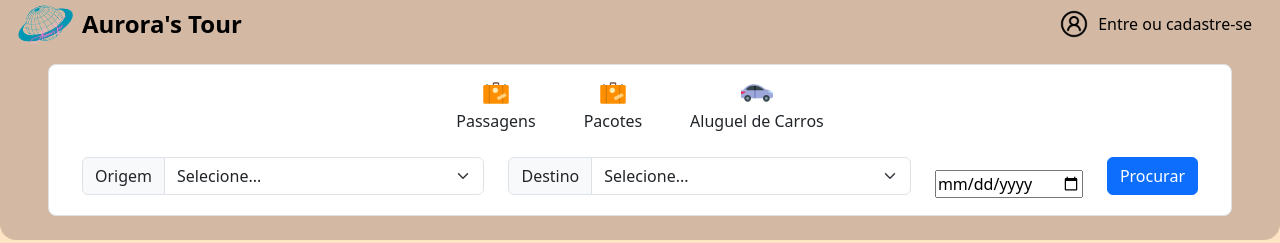
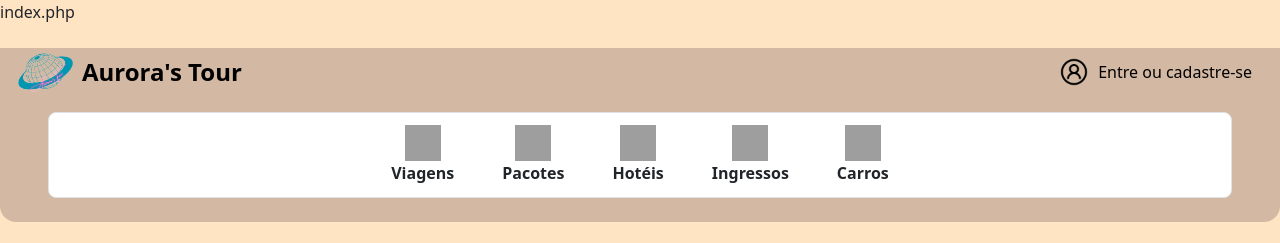
Before and after one commit to FerreiraPedroo/unisuam_back_end, a PHP site: page /index.php in a window 1280 px wide. Shown: the top 243 px of the page. Run offline with PHP 8.4, Linux system fonts and the light colour scheme; data that the repository does not hold is empty; grey boxes are pictures that could not be loaded.

Commit message:
Add files via upload
parcial

```diff
--- a/cabecalho.php
+++ b/cabecalho.php
@@ -1,6 +1,8 @@
 <?php
 
 $paginaSelecionada = explode("/", $_SERVER["REQUEST_URI"])[1];
+
+echo $paginaSelecionada;
 
 
 ?>
@@ -9,7 +11,8 @@ $paginaSelecionada = explode("/", $_SERVER["REQUEST_URI"])[1];
     <nav class="navbar navbar-expand-lg m-0 p-0">
         <div class="container-fluid">
             <a class="data-navbar-title navbar-brand d-flex align-items-center gap-2 p-1 " href="/">
-                <img src="../../src/img/logo.png" alt="Logo" width="58" height="40" class="d-inline-block align-text-top">
+                <img src="../../src/img/logo.png" alt="Logo" width="58" height="40"
+                    class="d-inline-block align-text-top">
                 Aurora's Tour
             </a>
 
@@ -34,48 +37,96 @@ $paginaSelecionada = explode("/", $_SERVER["REQUEST_URI"])[1];
     <nav class="bg-white d-flex flex-column justify-content-center w-auto mx-5 p-1 border rounded-3 gap-3">
         <ul class="navbar-nav d-flex flex-row justify-content-center gap-5">
             <li class="nav-item">
-                <a class="nav-link d-flex flex-column align-items-center <?php echo $paginaSelecionada == "passagens" ? "fw-bolder" : "" ?>" aria-current="page" href="/passagens">
-                    <img src="../../src/img/icons8-suitcase-96.png" alt="User" width="32" height="32" class="">
-                    Passagens
+                <a class="nav-link d-flex flex-column align-items-center" aria-current="page"
+                    href="./viagens/index.php">
+                    <img src="../src/img/Viagem.png" alt="Viagens" width="36" height="36">
+                    <strong> Viagens </strong>
                 </a>
             </li>
             <li class="nav-item">
-                <a class="nav-link d-flex flex-column align-items-center <?php echo $paginaSelecionada == "pacotes" ? "fw-bolder" : "" ?>" aria-current="page" href="/pacotes">
-                    <img src="../../src/img/icons8-suitcase-96.png" alt="User" width="32" height="32" class="d-inline-block align-text-top">
-                    Pacotes
+                <a class="nav-link d-flex flex-column align-items-center" aria-current="page" href="/pacotes">
+                    <img src="../src/img/Pacotes.png" alt="Pacotes" width="36" height="36">
+                    <strong> Pacotes </strong>
                 </a>
             </li>
             <li class="nav-item">
-                <a class=" nav-link d-flex flex-column align-items-center aluguel-carros <?php echo $paginaSelecionada == "aluguel-carros" ? "fw-bolder" : "" ?>" aria-current="page" href="/carros">
-                    <img src="../../src/img/icons8-car-96.png" alt="User" width="32" height="32" class="d-inline-block align-text-top">
-                    Aluguel de Carros
+                <a class="nav-link d-flex flex-column align-items-center" aria-current="page" href="/hotéis">
+                    <img src="../src/img/hotel.png" alt="Hotéis" width="36" height="36">
+                    <strong> Hotéis </strong>
+                </a>
+            </li>
+            <li class="nav-item">
+                <a class="nav-link d-flex flex-column align-items-center" aria-current="page" href="/ingressos">
+                    <img src="../src/img/ingressos.png" alt="Ingressos" width="36" height="36">
+                    <strong> Ingressos </strong>
+                </a>
+            </li>
+            <li class="nav-item">
+                <a class="nav-link d-flex flex-column align-items-center" aria-current="page" href="/carros">
+                    <img src="../src/img/carro.png" alt="Carros" width="36" height="36">
+                    <strong> Carros </strong>
                 </a>
             </li>
         </ul>
 
-        <form id="passagens-procurar" method="get" action="#" class="container text-center">
-                <div class="d-flex flex-row align-items-center gap-4">
-                    <div class="input-group mb-3">
-                        <label class="input-group-text" for="passagem-input-origem">Origem</label>
-                        <select class="form-select" id="passagem-input-origem" name="origem">
-                            <option value="" <?php if ($origem == "") echo "selected"; ?>>Selecione...</option>
-                            <option value="Rio de Janeiro" <?php if ($origem == "Rio de Janeiro") echo "selected"; ?>>Rio de Janeiro</option>
+        <?php
 
-                        </select>
+        if($paginaSelecionada == "viagens"){
+            $origens = array(
+                "Selecione...",
+                "Galeão - RJ",
+                "Santos Dumont - RJ",
+                "Guarulhos - SP",
+                "Congonhas - SP",
+                "Eduardo Gomes - AM",
+                "Afonso Pena - PR"
+            );
+            $destinos = array(
+                "Selecione...",
+                "Turquia",
+                "Islândia",
+                "Paris",
+                "Roma",
+                "Grécia",
+                "Chile",
+                "Amsterdã"
+            );
+
+        echo `<div id="origens-procurar" class="container text-center">
+            <form method="get" action="#">
+                <div class="d-flex gap-4 w-100">
+                    <div class="d-flex flex-row align-items-center gap-4 w-100">
+                        <div class="input-group mb-3">
+                            <label class="input-group-text" for="Viagens-input-origem">Origem</label>
+                            <select class="form-select" id="Viagens-input-origem">`;
+
+                                foreach ($origens as $origem) {
+                                    echo "<option value=\"$origem\">$origem</option>";
+                                }
+        echo `
+                            </select>
+                        </div>
                     </div>
-                    <div class="input-group mb-3">
-                        <label class="input-group-text" for="passagem-input-destino">Destino</label>
-                        <select class="form-select" id="passagem-input-destino" name="destino">
-                            <option value="" <?php if ($destino == "") echo "selected"; ?>>Selecione...</option>
-                            <option value="Minas Gerais" <?php if ($destino == "Minas Gerais") echo "selected"; ?>>Minas Gerais</option>
-                            <option value="Brasilia" <?php if ($destino == "Brasilia") echo "selected"; ?>>Brasilia</option>
-                            <option value="Rio de Janeiro" <?php if ($destino == "Rio de Janeiro") echo "selected"; ?>>Rio de Janeiro</option>
-                            <option value="São Paulo" <?php if ($destino == "São Paulo") echo "selected"; ?>>São Paulo</option>
-                        </select>
+                    <div id="Destino-procurar" class="d-flex flex-row align-items-center gap-4 w-100">
+                        <div class="input-group mb-3">
+                            <label class="input-group-text" for="Viagens-input-Destino">Destino</label>
+                            <select class="form-select" id="Viagens-input-Destino">`;
+
+                            foreach ($destinos as $destino) {
+                                echo "<option value=\"$destino\">$destino</option>";
+                            }
+
+                            echo `
+                            </select>
+                        </div>
                     </div>
-                    <input type="date">
-                    <button id="botao-pesquisar-passagem" type="submit" class="btn btn-primary mb-3">Procurar</button>
                 </div>
+                <button type="submit" class="btn btn-primary mb-3">Procurar Destino</button>
             </form>
+        </div>`;
+    }
+    ?>
+
+
     </nav>
 </header>
```
